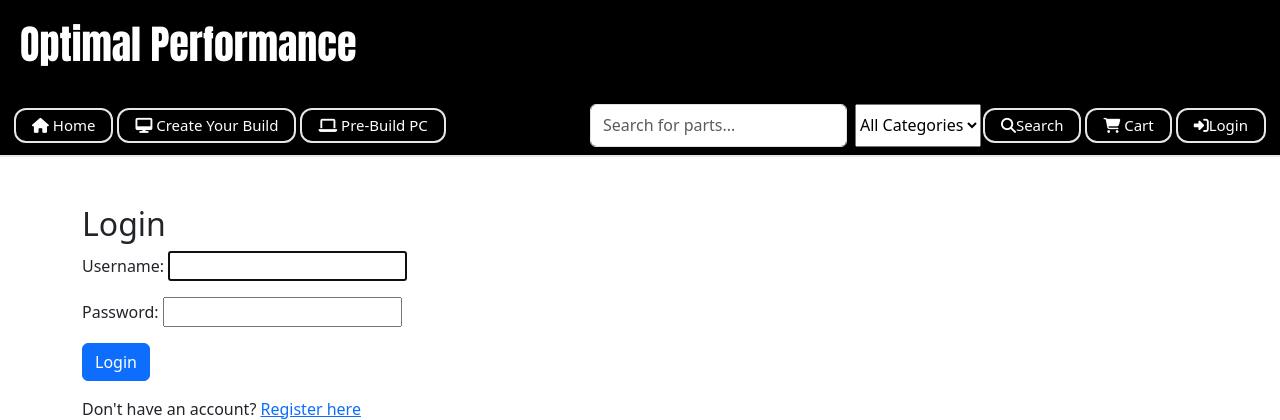
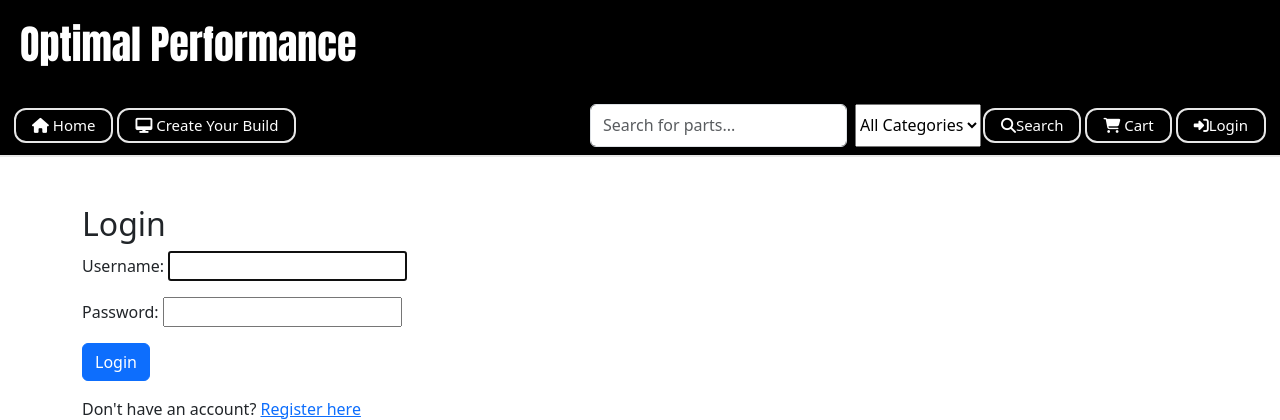
Before and after one commit to UCCS-CS4300-5300/Group7-fall2024, a Django app: page /login/ in a window 1280 px wide. Shown: the top 420 px of the page. Run offline with Django 4.2, Linux system fonts and the light colour scheme; parts of the project's set-up code (start-up, migrations or seed data) failed here and were passed over; some libraries are stand-ins or nearby versions.

Commit message:
removed remaining pre build page functionality

```diff
--- a/home/compatibility_service.py
+++ b/home/compatibility_service.py
@@ -45,7 +45,7 @@ class CompatibilityService:
 
         return isValid, issues
 
-
+    @staticmethod
     def check_ram_compatibility(build):
         """
         Check the compatibility between RAM modules and the motherboard.
--- a/home/templates/base_template.html
+++ b/home/templates/base_template.html
@@ -119,8 +119,7 @@
                         <i class="fa-solid fa-house"></i> Home</a>
                     <a class="button" href="{% url 'build' %}">
                         <i class="fa-solid fa-desktop"></i> Create Your Build</a>
-                    <a class="button" href="{% url 'pre_build' %}">
-                        <i class="fa-solid fa-laptop"></i> Pre-Build PC</a>
+
 
 
                 </div>
--- a/home/templates/pre_built.html
+++ /dev/null
@@ -1,6 +0,0 @@
-{% extends "base_template.html" %}
-{% block content %}
-
-<a href="{% url 'pre_build' %}">Pre-Built PCs</a>
-
-{% endblock %}
--- a/home/urls.py
+++ b/home/urls.py
@@ -25,7 +25,6 @@ urlpatterns = [
 
     path('', views.index, name='index'),
     path('builds/', views.build, name='build'),
-    path('pre_build/', views.pre_built, name='pre_build'),
     path('login/', login_or_register, name='login_or_register'),
     path('logout/', views.logout_user, name='logout'),
     path('search/', views.search_pc_parts, name='search_pc_parts'),
--- a/home/views.py
+++ b/home/views.py
@@ -73,44 +73,29 @@ def build(request):
 
 
 def part_browser(request):
+    # Handle logic here if needed, e.g., fetching all parts or filtering by category
     category = request.GET.get('category', 'All Categories')
     query = request.GET.get('q', '')
     results = []
 
+    # You could add your filtering/search logic here based on the category and query if needed.
+    # Example:
     if category == 'CPU':
         results = CPU.objects.filter(name__icontains=query)
     elif category == 'RAM':
         results = RAM.objects.filter(name__icontains=query)
     elif category == 'Motherboard':
-        results = Motherboard.objects.filter(name__icontains=query).prefetch_related('supported_ram_types', 'supported_ram_speeds')
-        # Print results for debugging
-        for motherboard in results:
-            print(f"Motherboard: {motherboard.name}")
-            print(f"Supported RAM Types: {', '.join([ram_type.type for ram_type in motherboard.supported_ram_types.all()])}")
-            print(f"Supported RAM Speeds: {', '.join([str(ram_speed.speed) for ram_speed in motherboard.supported_ram_speeds.all()])}")
+        results = Motherboard.objects.filter(name__icontains=query)
     elif category == 'Storage':
         results = Storage.objects.filter(name__icontains=query)
     else:
+        # Fetch all components
         results = list(CPU.objects.filter(name__icontains=query)) + \
                   list(RAM.objects.filter(name__icontains=query)) + \
-                  list(Motherboard.objects.filter(name__icontains=query).prefetch_related('supported_ram_types', 'supported_ram_speeds')) + \
+                  list(Motherboard.objects.filter(name__icontains=query)) + \
                   list(Storage.objects.filter(name__icontains=query))
 
-    # Log the results
-    print(f"Results found for category '{category}' with query '{query}': {results}")
-
     return render(request, 'part_browser.html', {'results': results, 'query': query, 'category': category})
-
-
-def pre_built(request):
-    """
-    Render the pre-built page where users can view pre-built PC configurations.
-    Args:
-        request (HttpRequest): The HTTP request object.
-    Returns:
-        HttpResponse: Renders the pre_built.html template.
-    """
-    return render(request, 'pre_built.html')
 
 @custom_login_required
 def account_page(request):
@@ -338,19 +323,21 @@ def save_build(request):
     current_build.is_complete = True
     current_build.save()
 
-    # Clear existing messages before checking compatibility
-    storage = messages.get_messages(request)
-    for _ in storage:
-        pass  # Clear any existing messages
+    # Check compatibility after saving
+    try:
+        # compatibility service returns a tuple with contents:(bool, list[])
+        # the first value in result will be false if the build is not valid. The second value is a list of all the error message
+        result = CompatibilityService.check_build_compatibility(current_build)
+        if result[0] == False:
+            print('\n'.join(result[1]))
+            raise ValueError('\n\n'.join(result[1])) # create the error message
+        messages.success(request, "Build saved and is compatible!")
 
-    # Check compatibility after saving
-    compatible, issues = CompatibilityService.check_build_compatibility(current_build)
-    if not compatible:
-        issue_messages = [issue for issue in issues]
-        request.session['build_messages'] = issue_messages  # Store plain strings in session
+    except ValueError as e:
+        #self.client.cookies.pop('messages')
+        messages.warning(request, f"Build: {current_build.name} was saved but compatibility issues were detected:\n\n {e}")
+        # redirect to an error page for that  build.
         return redirect('build_error', build_id=current_build.build_id)
-
-    messages.success(request, "Build saved and is compatible!")
 
     # Clear the builder page components
     Build.objects.create(profile=profile, is_active=True)  # Create a new active build
@@ -368,11 +355,22 @@ def delete_build(request, build_id):
 
 @login_required
 def edit_build(request, build_id):
+    """
+    Edit an existing build associated with the logged-in user.
+
+    Args:
+        request: The HTTP request object.
+        build_id: The ID of the build to edit.
+
+    Returns:
+        Rendered HTML template or a redirect.
+    """
     build = get_object_or_404(Build, build_id=build_id, profile__user=request.user)
 
     if request.method == "POST":
         form = BuildForm(request.POST, instance=build)
         if form.is_valid():
+            # Save the form to generate the build_id
             build = form.save(commit=False)
             build.save()  # Save to generate a primary key
 
@@ -384,20 +382,23 @@ def edit_build(request, build_id):
             storage_list = form.cleaned_data.get('storages')
             if storage_list:
                 build.storages.set(storage_list)
+            # Check compatibility after saving
+            try:
+                # compatibility service returns a tuple with contents:(bool, list[])
+                # the first value in result will be false if the build is not valid. The second value is a list of all the error message
+                result = CompatibilityService.check_build_compatibility(build)
+                if result[0] == False:
+                    print('\n'.join(result[1]))
+                    raise ValueError('\n\n'.join(result[1])) # create the error message
+                messages.success(request, "Build saved and is compatible!")
 
-            # Clear existing messages before checking compatibility
-            storage = messages.get_messages(request)
-            for _ in storage:
-                pass  # Clear any existing messages
+            except ValueError as e:
 
-            # Check compatibility after saving
-            compatible, issues = CompatibilityService.check_build_compatibility(build)
-            if not compatible:
-                issue_messages = [issue for issue in issues]
-                request.session['build_messages'] = issue_messages  # Store plain strings in session
+                #self.client.cookies.pop('messages')
+                messages.warning(request, f"Build: {build.name} was saved but compatibility issues were detected:\n\n {e}")
+                # redirect to an error page for that  build.
                 return redirect('build_error', build_id=build_id)
 
-            messages.success(request, "Build saved and is compatible!")
             return redirect('account_page')
     else:
         form = BuildForm(instance=build)
@@ -620,16 +621,11 @@ def purchase_confirmed(request):
 
 
 def build_error(request, build_id):
-    build = get_object_or_404(Build, build_id=build_id)
-
-    # Retrieve and display stored session messages
-    if 'build_messages' in request.session:
-        for msg in request.session['build_messages']:
-            messages.warning(request, msg)
-        del request.session['build_messages']  # Clear the session messages after displaying
+    storage = get_messages(request)
 
     context = {
-        'build_id': build_id,
-        'user': request.user
+        'error_message': storage,
+        'build_id' : build_id,
+        'user' : ""
     }
     return render(request, 'build_error.html', context)
```
Also changed, not shown: home/migrations/0001_initial.py.
